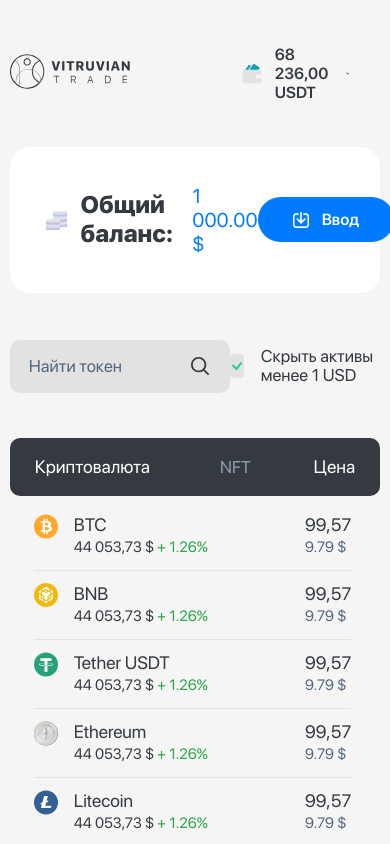
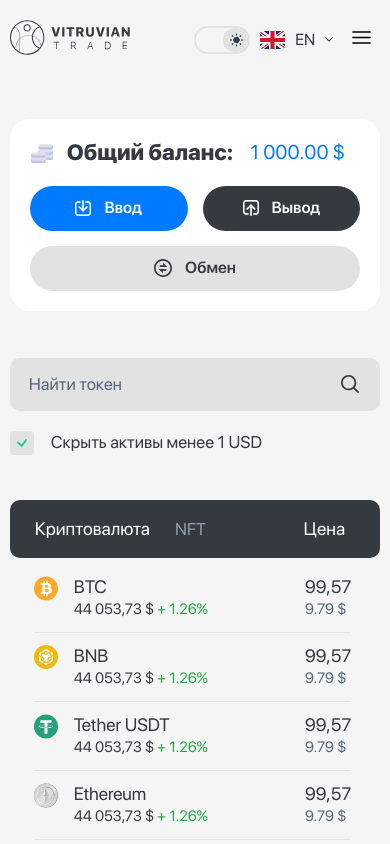
Before and after one commit to fayzullayevelmurod/Vitruvian-Trade, a website: page balance.html in a window 390 px wide. Shown: the top 844 px of the page. Drawn offline with Linux system fonts and the light colour scheme.

Commit message:
balance page finished

```diff
--- a/balance.html
+++ b/balance.html
@@ -20,7 +20,7 @@
   <div class="wrapper">
 
     <!-- header -->
-    <header class="header">
+    <header class="header login_header">
       <div class="container">
         <div class="header_left">
           <a class="header_left-logo" href="#!">
@@ -163,10 +163,22 @@
               <polygon class="st0" points="4,3.2 0.8,0 0,0.8 4,4.8 8,0.8 7.2,0 " />
             </svg>
           </div>
+          <button class="open__nav-btn">
+            <svg width="25px" height="25px" xmlns="http://www.w3.org/2000/svg" fill="none" viewBox="0 0 24 24"
+              stroke-width="1.5" stroke="currentColor" class="w-6 h-6 light_icon">
+              <path stroke-linecap="round" stroke-linejoin="round" d="M3.75 6.75h16.5M3.75 12h16.5m-16.5 5.25h16.5" />
+            </svg>
+          </button>
         </div>
       </div>
       <div class="container">
         <nav class="nav dark_border">
+          <button class="close__nav-btn light_icon">
+            <svg width="20px" heght="20px" xmlns="http://www.w3.org/2000/svg" fill="none" viewBox="0 0 24 24"
+              stroke-width="1.5" stroke="currentColor" class="w-6 h-6">
+              <path stroke-linecap="round" stroke-linejoin="round" d="M6 18 18 6M6 6l12 12" />
+            </svg>
+          </button>
           <ul class="nav_list">
             <li class="nav_item">
               <a class="nav_link light_text" href="#!">Статистика</a>
--- a/sass/base/_reset.scss
+++ b/sass/base/_reset.scss
@@ -239,6 +239,9 @@
         background: #121921;
       }
     }
+    .search__form input {
+      color: #fff;
+    }
   }
 }
 .wrapper {
--- a/sass/layot/_header.scss
+++ b/sass/layot/_header.scss
@@ -148,6 +148,20 @@
   }
 }
 // media query start
+@media screen and (max-width: 1260px) {
+  .header_hellp-center {
+    margin-left: 10px;
+  }
+  .header_wallet {
+    margin-left: 30px;
+    gap: 20px;
+  }
+}
+@media screen and (max-width: 1090px) {
+  .header_wallet {
+    display: none;
+  }
+}
 @media screen and (max-width: 880px) {
   .header .container:first-child {
     padding: 20px 0;
@@ -158,6 +172,11 @@
   .header_left-logo svg {
     width: 140px;
     height: 40px;
+  }
+}
+@media screen and (max-width: 675px) {
+  .header_user-box {
+    display: none;
   }
 }
 @media screen and (max-width: 576px) {
@@ -176,7 +195,7 @@
     }
   }
   .header_right {
-    gap: 2px;
+    gap: 10px;
   }
 }
 @media screen and (max-width: 400px) {
--- a/sass/pages/_balance.scss
+++ b/sass/pages/_balance.scss
@@ -2,6 +2,9 @@
   margin-bottom: 310px;
   &__boxes {
     display: flex;
+    flex-wrap: wrap;
+    gap: 1rem;
+    row-gap: 20px;
     align-items: center;
     justify-content: space-between;
     background: #fff;
@@ -11,7 +14,10 @@
   &__box {
     display: flex;
     align-items: center;
-
+    flex-wrap: wrap;
+    a {
+      flex: 1 1 0%;
+    }
     &:last-child {
       gap: 15px;
     }
@@ -30,6 +36,9 @@
 }
 .search {
   display: flex;
+  gap: 1rem;
+  row-gap: 20px;
+  flex-wrap: wrap;
   align-items: center;
   justify-content: space-between;
   margin: 47px 0 45px 0;
@@ -168,3 +177,25 @@
     }
   }
 }
+
+@media screen and (max-width: 576px) {
+  .balance__boxes {
+    padding: 20px;
+  }
+  .balance__box p {
+    font-size: 22px;
+  }
+  .cripto__catalog-header .left__box {
+    gap: 25px;
+  }
+  .cripto__catalog-header > div {
+    max-width: 100%;
+  }
+  .cripto__catalog-header p:last-child {
+    margin-right: 10px;
+  }
+  .balance {
+    margin-bottom: 0;
+    margin-top: 40px;
+  }
+}
```
Also changed, not shown: css/main.css, 1 other file.
